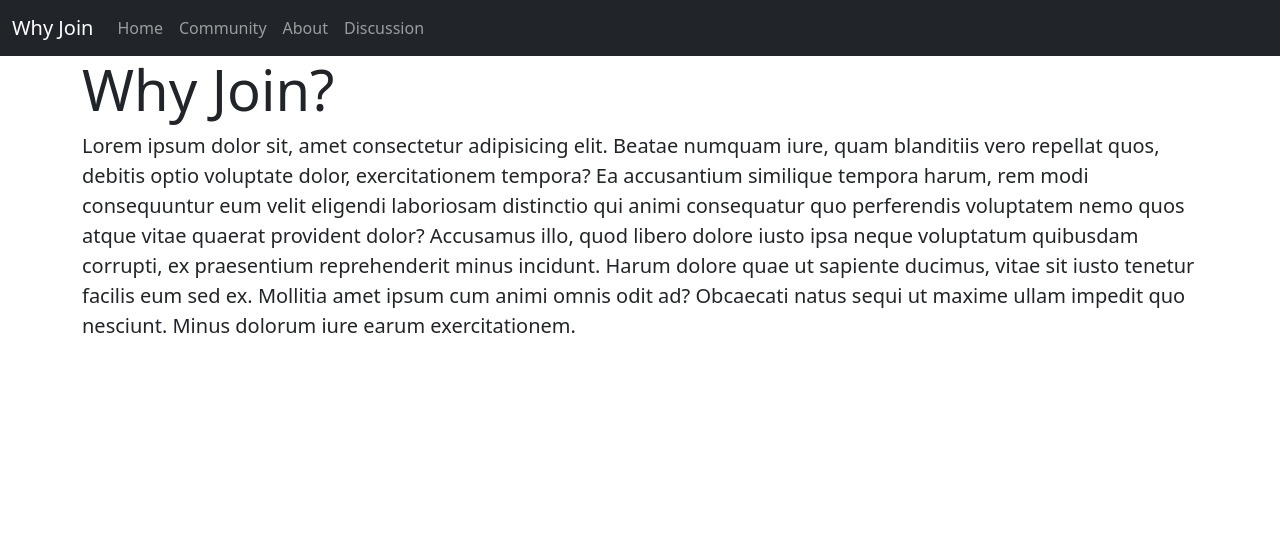
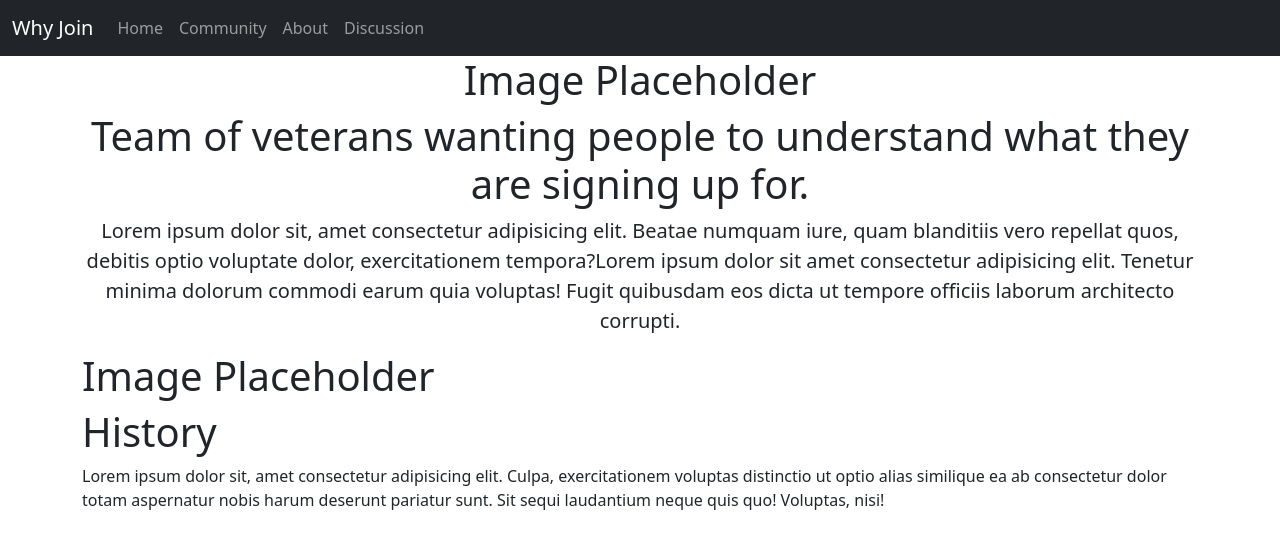
Before and after one commit to kghudgens/WhyJoin, a Django app: page /about/ in a window 1280 px wide. Shown: the top 549 px of the page. Run offline with Django 3.2, Linux system fonts and the light colour scheme.

Commit message:
Created layout for about page

```diff
--- a/whyjoin/hub/templates/hub/about.html
+++ b/whyjoin/hub/templates/hub/about.html
@@ -1,20 +1,34 @@
 {% extends "hub/base.html" %} {% block content %}
+<!-- Image with holder -->
+<div class="container text-center"><h1>Image Placeholder</h1></div>
+<!-- About message -->
 <div class="jumbotron jumbotron-fluid">
   <div class="container">
-    <h1 class="display-4">Why Join?</h1>
-    <p class="lead">
+    <h1 class="display-6 text-center">
+      Team of veterans wanting people to understand what they are signing up
+      for.
+    </h1>
+    <p class="lead text-center">
       Lorem ipsum dolor sit, amet consectetur adipisicing elit. Beatae numquam
       iure, quam blanditiis vero repellat quos, debitis optio voluptate dolor,
-      exercitationem tempora? Ea accusantium similique tempora harum, rem modi
-      consequuntur eum velit eligendi laboriosam distinctio qui animi
-      consequatur quo perferendis voluptatem nemo quos atque vitae quaerat
-      provident dolor? Accusamus illo, quod libero dolore iusto ipsa neque
-      voluptatum quibusdam corrupti, ex praesentium reprehenderit minus
-      incidunt. Harum dolore quae ut sapiente ducimus, vitae sit iusto tenetur
-      facilis eum sed ex. Mollitia amet ipsum cum animi omnis odit ad? Obcaecati
-      natus sequi ut maxime ullam impedit quo nesciunt. Minus dolorum iure earum
-      exercitationem.
+      exercitationem tempora?Lorem ipsum dolor sit amet consectetur adipisicing
+      elit. Tenetur minima dolorum commodi earum quia voluptas! Fugit quibusdam
+      eos dicta ut tempore officiis laborum architecto corrupti.
     </p>
   </div>
 </div>
+<!-- More Photos -->
+<div class="container">
+  <h1>Image Placeholder</h1>
+</div>
+
+<div class="container">
+  <h1>History</h1>
+  <p>
+    Lorem ipsum dolor sit, amet consectetur adipisicing elit. Culpa,
+    exercitationem voluptas distinctio ut optio alias similique ea ab
+    consectetur dolor totam aspernatur nobis harum deserunt pariatur sunt. Sit
+    sequi laudantium neque quis quo! Voluptas, nisi!
+  </p>
+</div>
 {%endblock%}
```
